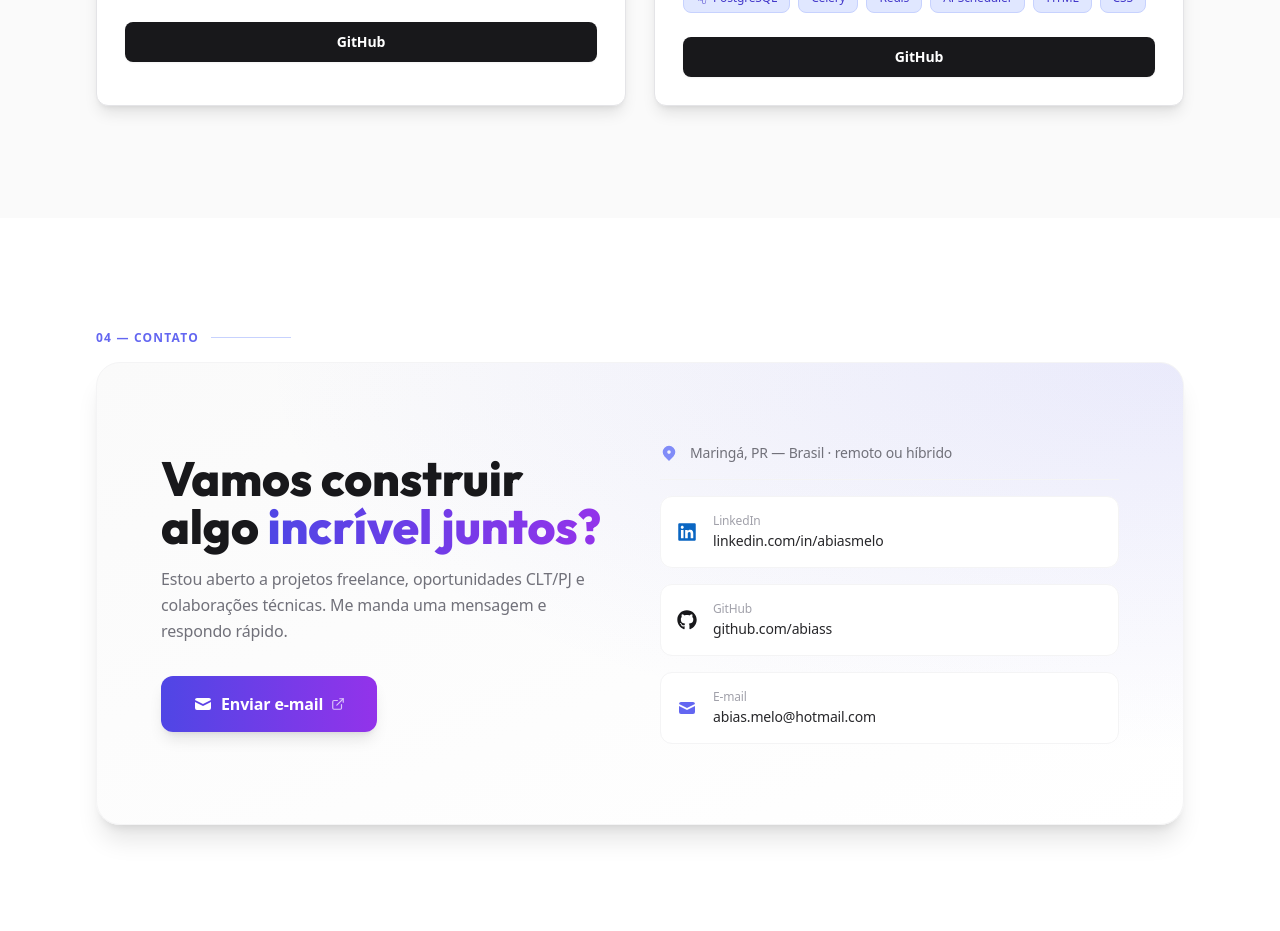
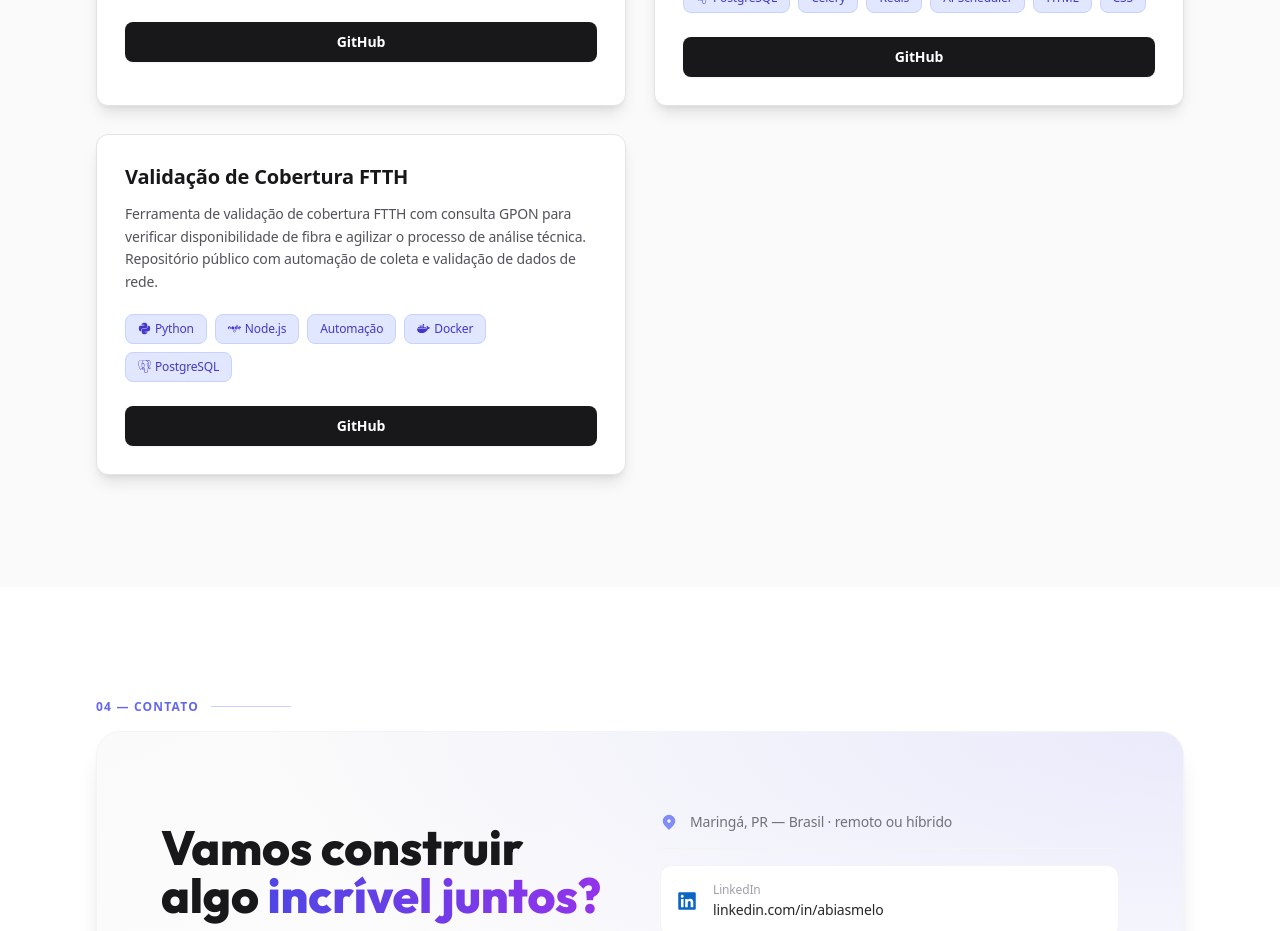
Before and after one commit to abiass/Meu-Portifolio, a React (Vite) app: page / in a window 1280 px wide. Shown: the part 5760-6691 px from the top of the page. Built offline with nearby package versions, Linux system fonts and the light colour scheme.

Commit message:
new project add

```diff
--- a/src/data/projects.js
+++ b/src/data/projects.js
@@ -90,6 +90,15 @@ export const projects = [
     demo: null,
     featured: false,
   },
+  {
+    id: 8,
+    title: 'Validação de Cobertura FTTH',
+    description: 'Ferramenta de validação de cobertura FTTH com consulta GPON para verificar disponibilidade de fibra e agilizar o processo de análise técnica. Repositório público com automação de coleta e validação de dados de rede.',
+    stack: ['Python', 'Node.js', 'Automação','Docker', 'PostgreSQL'],
+    github: 'https://github.com/abiass/validar_cobertura_ftth',
+    demo: null,
+    featured: false,
+  },
 ];
 
 export const skills = {
```
